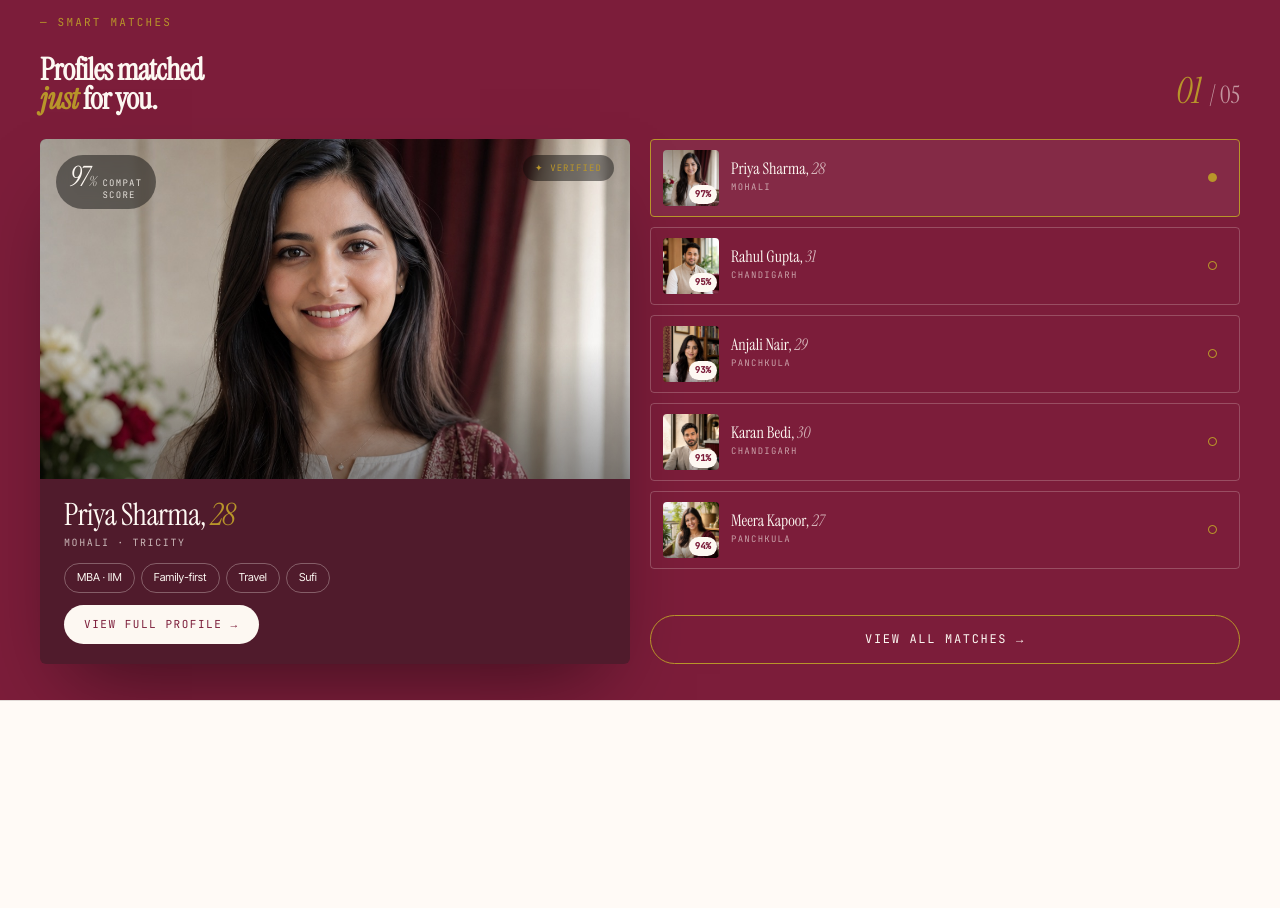
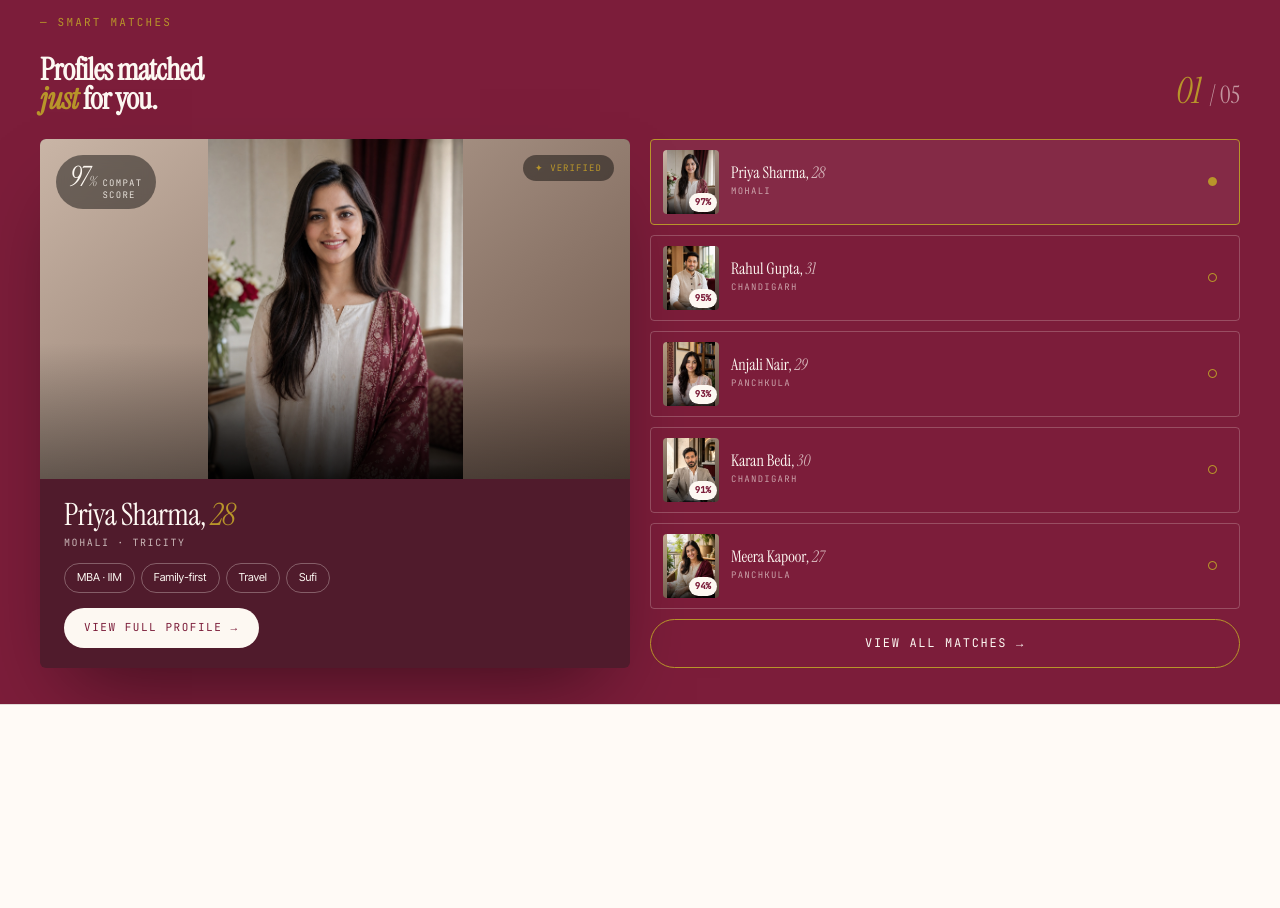
Before and after one commit to Saksham-20/tricitymatch, a React (Vite) app in the folder frontend/: page / in a window 1280 px wide. Shown: the part 1520-2428 px from the top of the page. Built offline with nearby package versions, Linux system fonts and the light colour scheme; no server answers.

Commit message:
fix(matches): use objectFit contain so full person visible in photo
Feature card and side rail thumbnails now use contain + gradient
background so the whole subject is shown without cropping.

Co-Authored-By: Claude Sonnet 4.6 <noreply@anthropic.com>

```diff
--- a/frontend/src/pages/Home.jsx
+++ b/frontend/src/pages/Home.jsx
@@ -644,11 +644,11 @@ const Home = () => {
               boxShadow: '0 40px 80px -30px rgba(0,0,0,.5)',
               background: 'rgba(45,26,34,0.55)',
             }}>
-            {/* Rectangular photo — full width, fixed height, no cropping of face */}
-            <div style={{ position: 'relative', width: '100%', height: 340, flexShrink: 0 }}>
+            {/* Rectangular photo — contain so full person is visible */}
+            <div style={{ position: 'relative', width: '100%', height: 340, flexShrink: 0, background: cur.grad }}>
               <img
                 src={cur.img} alt={cur.name}
-                style={{ width: '100%', height: '100%', objectFit: 'cover', objectPosition: 'center 15%', display: 'block' }}
+                style={{ width: '100%', height: '100%', objectFit: 'contain', objectPosition: 'center bottom', display: 'block' }}
               />
               {/* Subtle bottom gradient only */}
               <div style={{ position: 'absolute', inset: 0, background: 'linear-gradient(180deg,transparent 60%,rgba(0,0,0,.4))' }} />
@@ -700,9 +700,9 @@ const Home = () => {
                 onMouseEnter={e => { if (matchIdx !== i) e.currentTarget.style.borderColor = 'var(--gold)'; }}
                 onMouseLeave={e => { if (matchIdx !== i) e.currentTarget.style.borderColor = 'var(--line-on-dk)'; }}
               >
-                {/* Square thumbnail — small enough, centred on face */}
-                <div style={{ width: 56, height: 56, borderRadius: 4, position: 'relative', overflow: 'hidden', flexShrink: 0 }}>
-                  <img src={p.img} alt={p.name} style={{ width: '100%', height: '100%', objectFit: 'cover', objectPosition: 'center 10%' }} />
+                {/* Rectangular thumbnail — contain so full person visible */}
+                <div style={{ width: 56, height: 64, borderRadius: 4, position: 'relative', overflow: 'hidden', flexShrink: 0, background: p.grad }}>
+                  <img src={p.img} alt={p.name} style={{ width: '100%', height: '100%', objectFit: 'contain', objectPosition: 'center bottom' }} />
                   <span style={{ position: 'absolute', bottom: 2, right: 2, background: 'var(--cream)', color: 'var(--burgundy)', padding: '2px 6px', borderRadius: 999, fontFamily: 'var(--mono)', fontSize: 9, fontWeight: 600 }}>{p.match}%</span>
                 </div>
                 <div style={{ display: 'flex', flexDirection: 'column', gap: 3 }}>
```
